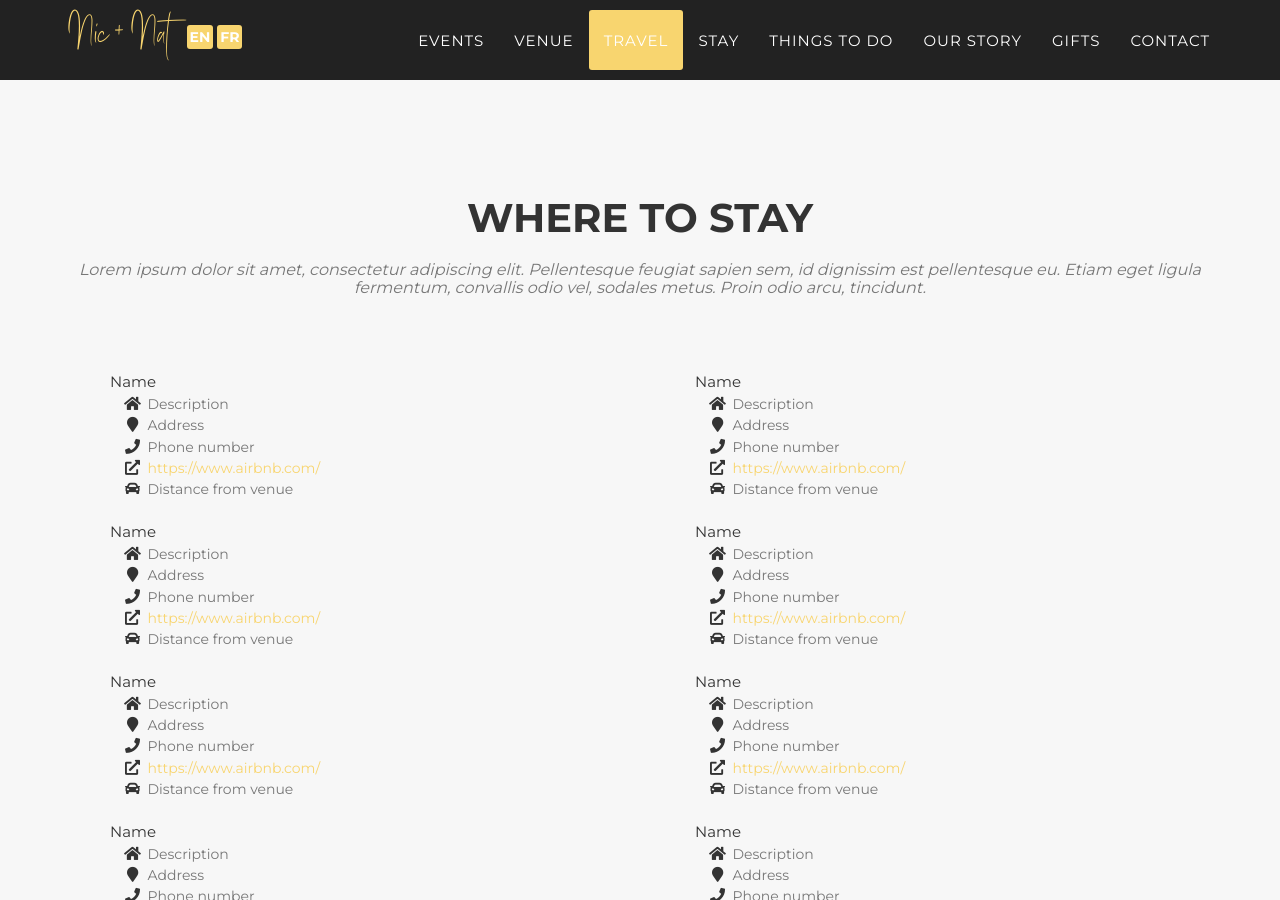
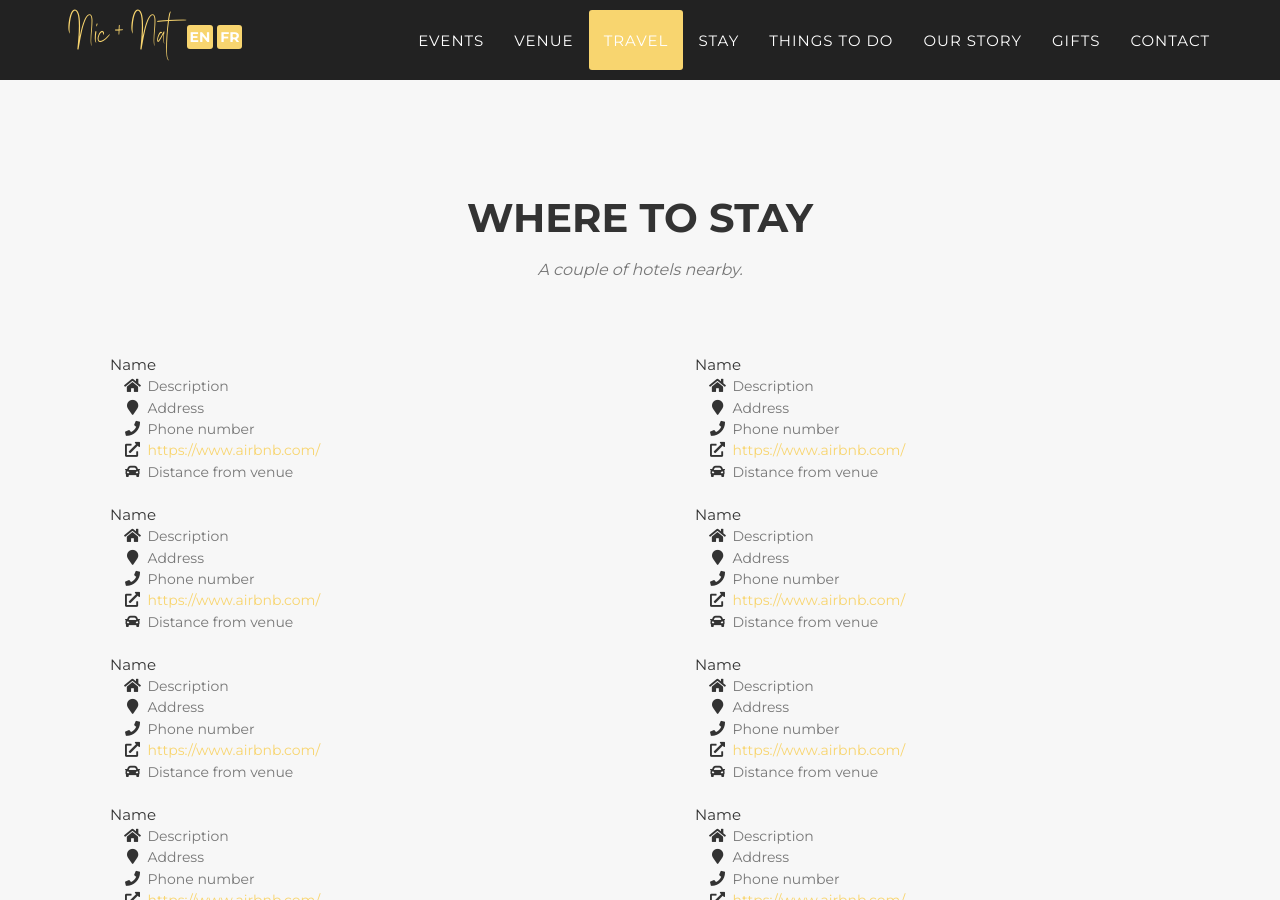
Before and after one commit to nic-nat/nic-nat.github.io, a Jekyll site: the page built from index.html, in a window 1280 px wide and 900 px high, scrolled down 3554 px. Built offline with Jekyll 4.4.1, drawn with Linux system fonts in a browser that asks for light colours; some web fonts are replaced.

Commit message:
Update stay.html

```diff
--- a/_includes/en_data/stay.html
+++ b/_includes/en_data/stay.html
@@ -4,7 +4,7 @@
         <div class="row">
             <div class="col-lg-12 text-center">
                 <h2 class="section-heading">Where To Stay</h2>
-                <h3 class="section-subheading text-muted">Lorem ipsum dolor sit amet, consectetur adipiscing elit. Pellentesque feugiat sapien sem, id dignissim est pellentesque eu. Etiam eget ligula fermentum, convallis odio vel, sodales metus. Proin odio arcu, tincidunt.</h3>
+                <h3 class="section-subheading text-muted">A couple of hotels nearby.</h3>
             </div>
         </div>
         <div class="row">
```
